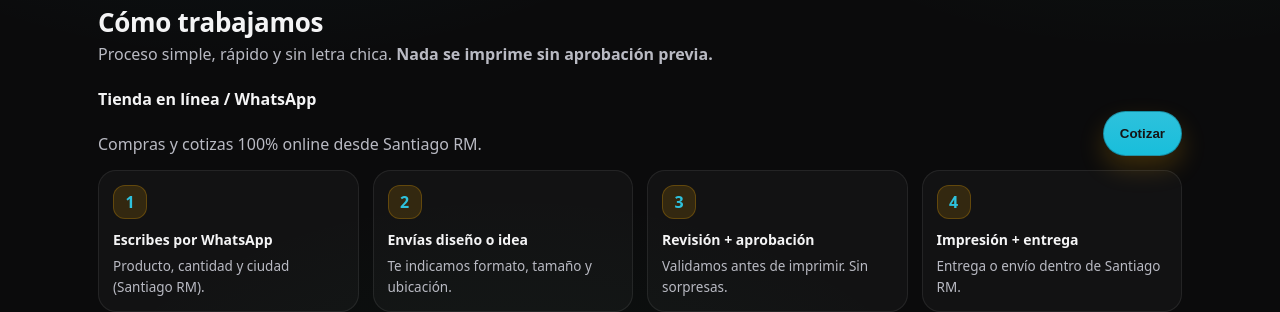
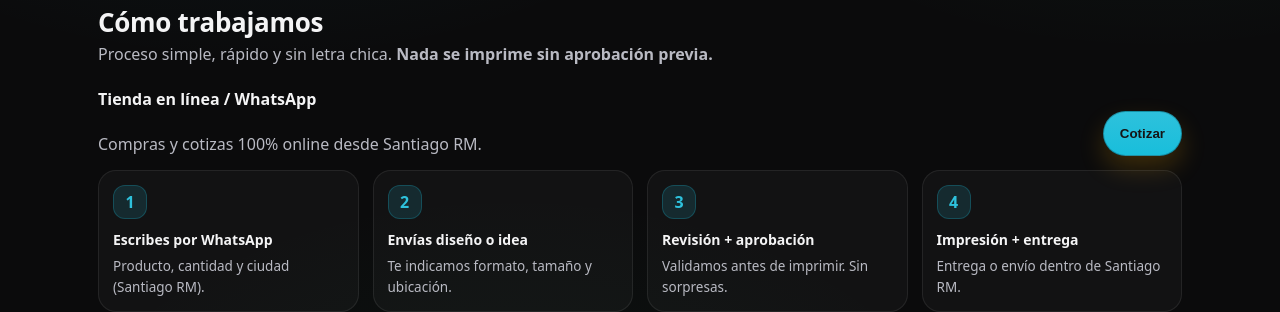
Before and after one commit to ypinformatic/PintoPrinted, a plain HTML site: page index.html in a window 1280 px wide. Shown: the part 1958-2270 px from the top of the page. Drawn offline with Linux system fonts and the light colour scheme.

Commit message:
Update styles.css

```diff
--- a/styles.css
+++ b/styles.css
@@ -272,8 +272,8 @@ section{padding:34px 0}
 .step .num{
   width:34px; height:34px; border-radius:12px;
   display:grid; place-items:center;
-  background: rgba(255,176,0,.14);
-  border:1px solid rgba(255,176,0,.24);
+  background: rgba(46,192,220,.14);
+  border:1px solid rgba(24,190,219,.24);
   color: var(--accent2);
   font-weight:900;
   margin-bottom:10px;
```
